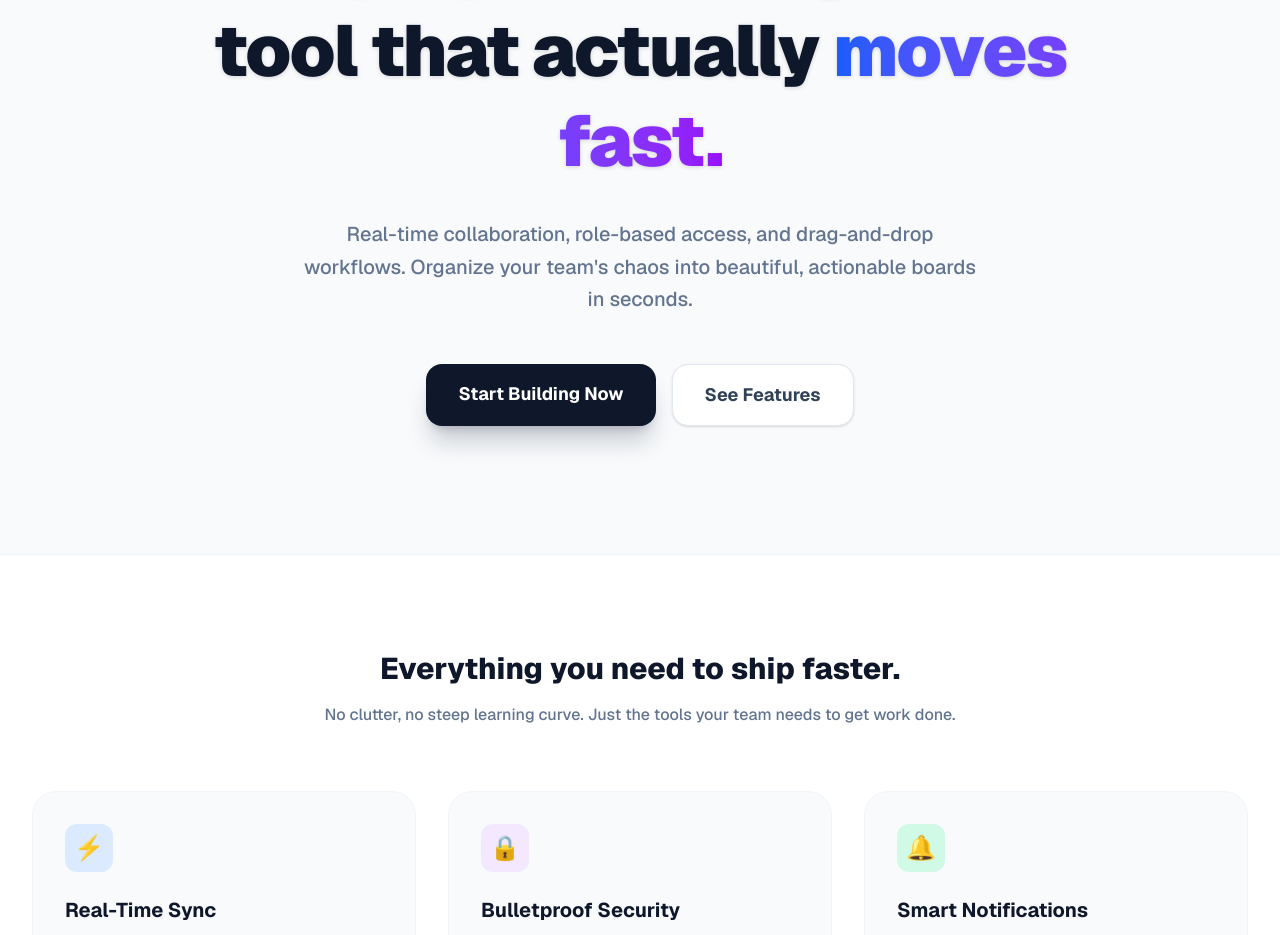
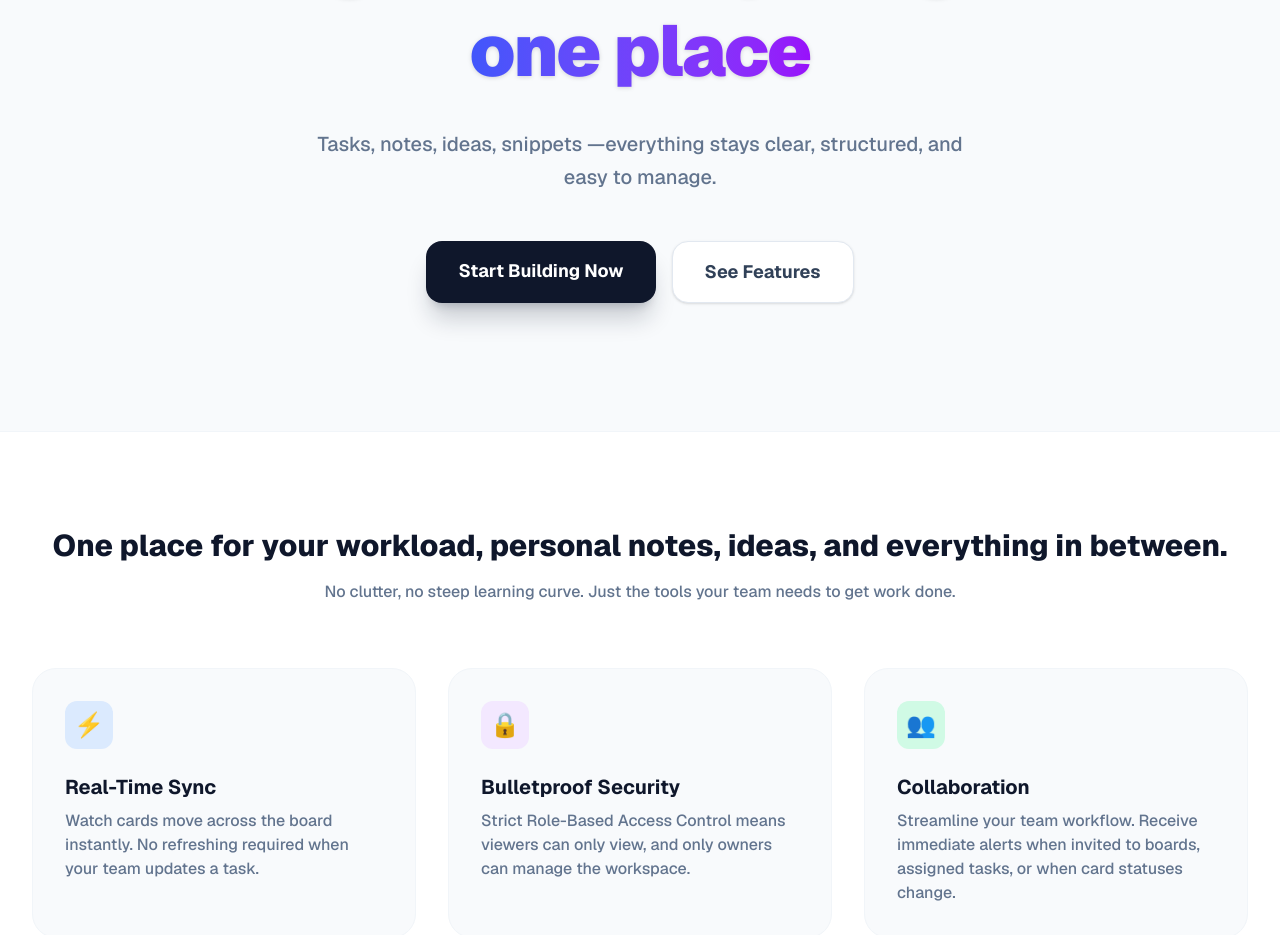
Before and after one commit to Paul-Harold/Snypp, a Next.js app: page / in a window 1280 px wide. Shown: the part 306-1241 px from the top of the page. Built offline with nearby package versions, Linux system fonts and the light colour scheme.

Commit message:
minor changes

```diff
--- a/app/page.tsx
+++ b/app/page.tsx
@@ -32,14 +32,14 @@ export default function Home() {
         </div>
 
         <h1 className="text-5xl md:text-7xl font-black tracking-tight text-slate-900 max-w-4xl leading-tight mb-8 drop-shadow-sm">
-          The project management tool that actually{' '}
+          Organize everything{' '}
           <span className="text-transparent bg-clip-text bg-gradient-to-r from-blue-600 to-purple-600">
-            moves fast.
+            in one place
           </span>
         </h1>
 
         <p className="text-xl text-slate-500 font-medium max-w-2xl mb-12 leading-relaxed">
-          Real-time collaboration, role-based access, and drag-and-drop workflows. Organize your team's chaos into beautiful, actionable boards in seconds.
+          Tasks, notes, ideas, snippets —everything stays clear, structured, and easy to manage.
         </p>
 
         <div className="flex flex-col sm:flex-row gap-4">
@@ -62,7 +62,7 @@ export default function Home() {
       <section id="features" className="bg-white border-t border-slate-100 py-24">
         <div className="max-w-7xl mx-auto px-8">
           <div className="text-center mb-16">
-            <h2 className="text-3xl font-extrabold text-slate-900 mb-4">Everything you need to ship faster.</h2>
+            <h2 className="text-3xl font-extrabold text-slate-900 mb-4">One place for your workload, personal notes, ideas, and everything in between.</h2>
             <p className="text-slate-500 font-medium max-w-2xl mx-auto">No clutter, no steep learning curve. Just the tools your team needs to get work done.</p>
           </div>
 
@@ -78,9 +78,9 @@ export default function Home() {
               <p className="text-slate-500 font-medium">Strict Role-Based Access Control means viewers can only view, and only owners can manage the workspace.</p>
             </div>
             <div className="p-8 rounded-3xl bg-slate-50 border border-slate-100">
-              <div className="w-12 h-12 bg-emerald-100 text-emerald-600 rounded-xl flex items-center justify-center text-2xl mb-6">🔔</div>
-              <h3 className="text-xl font-bold mb-2">Smart Notifications</h3>
-              <p className="text-slate-500 font-medium">Get instantly pinged when you are invited to a board, assigned a task, or when your card status changes.</p>
+              <div className="w-12 h-12 bg-emerald-100 text-emerald-600 rounded-xl flex items-center justify-center text-2xl mb-6">👥</div>
+              <h3 className="text-xl font-bold mb-2">Collaboration</h3>
+              <p className="text-slate-500 font-medium">Streamline your team workflow. Receive immediate alerts when invited to boards, assigned tasks, or when card statuses change.</p>
             </div>
           </div>
         </div>
```
